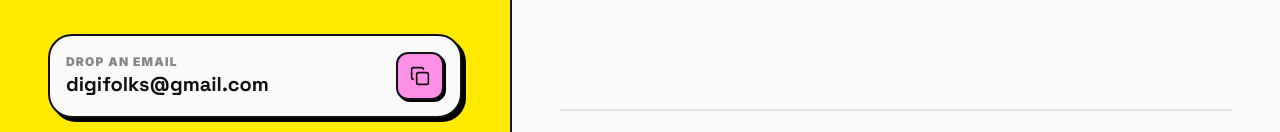
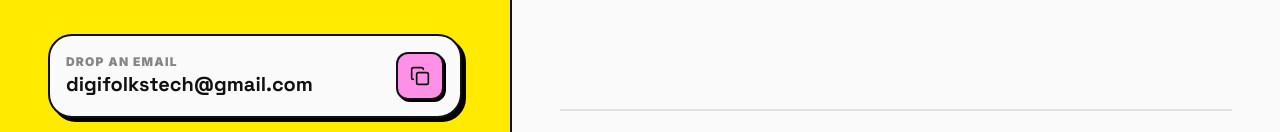
Before and after one commit to Rayendraarya26/Digifolks-B2B-Compro, a Next.js app: page /contact in a window 1280 px wide. Shown: the part 514-646 px from the top of the page. Built offline with nearby package versions, Linux system fonts and the light colour scheme.

Commit message:
feat: Integrate GeneralData for dynamic email and booking URL in ContactLaunchpad

```diff
--- a/src/components/dom/page/ContactLaunchpad.tsx
+++ b/src/components/dom/page/ContactLaunchpad.tsx
@@ -3,6 +3,7 @@
 import { useState } from "react";
 import { motion, AnimatePresence, Variants } from "framer-motion";
 import { Copy, Calendar, Rocket, CheckCircle2, ArrowRight, ArrowLeft, Send } from "lucide-react";
+import { GeneralData } from "@/data/general";
 
 // --- STATE MANAGEMENT ---
 type FormData = {
@@ -60,7 +61,7 @@ export default function ContactLaunchpad() {
   };
 
   const handleCopyEmail = () => {
-    navigator.clipboard.writeText("hello@wecore.official");
+    navigator.clipboard.writeText(GeneralData[0].email);
     setCopied(true);
     setTimeout(() => setCopied(false), 2000);
   };
@@ -110,7 +111,7 @@ export default function ContactLaunchpad() {
           <div className="flex items-center justify-between rounded-3xl border-2 border-text-primary bg-surface-light p-4 shadow-[4px_4px_0_rgba(0,0,0,1)]">
             <div className="flex flex-col">
               <span className="text-xs font-black uppercase tracking-widest text-text-primary/50">Drop an email</span>
-              <span className="font-display text-lg font-black sm:text-xl">digifolks@gmail.com</span>
+              <span className="font-display text-lg font-black sm:text-xl">{GeneralData[0].email}</span>
             </div>
             <button
               onClick={handleCopyEmail}
@@ -120,7 +121,7 @@ export default function ContactLaunchpad() {
             </button>
           </div>
 
-          <a href="#" className="group flex flex-col justify-between rounded-3xl border-2 border-text-primary bg-pop-blue p-6 shadow-[4px_4px_0_rgba(0,0,0,1)] transition-transform hover:-translate-y-1">
+          <a href={GeneralData[0].bookMeetingUrl} target="_blank" className="group flex flex-col justify-between rounded-3xl border-2 border-text-primary bg-pop-blue p-6 shadow-[4px_4px_0_rgba(0,0,0,1)] transition-transform hover:-translate-y-1">
             <div className="mb-4 flex items-center gap-3">
               <div className="rounded-full border-2 border-text-primary bg-surface-light p-2">
                 <Calendar className="h-5 w-5" />
--- a/src/data/general.ts
+++ b/src/data/general.ts
@@ -4,6 +4,7 @@ export interface GeneralData {
   heroAnimationUrl: string;
   heroCTAUrl: string;
   grandCTAUrl: string;
+  bookMeetingUrl: string;
   footerContactUrl: {
     instagram: string;
     linkedin: string;
@@ -24,6 +25,7 @@ export const GeneralData: GeneralData[] = [
     heroAnimationUrl: "/Video/Hero/HeroAnimV2.webm",
     heroCTAUrl: "/contact",
     grandCTAUrl: "/services",
+    bookMeetingUrl: "/book-meeting",
     footerContactUrl: {
       instagram: "https://instagram.com",
       linkedin: "https://linkedin.com",
```
